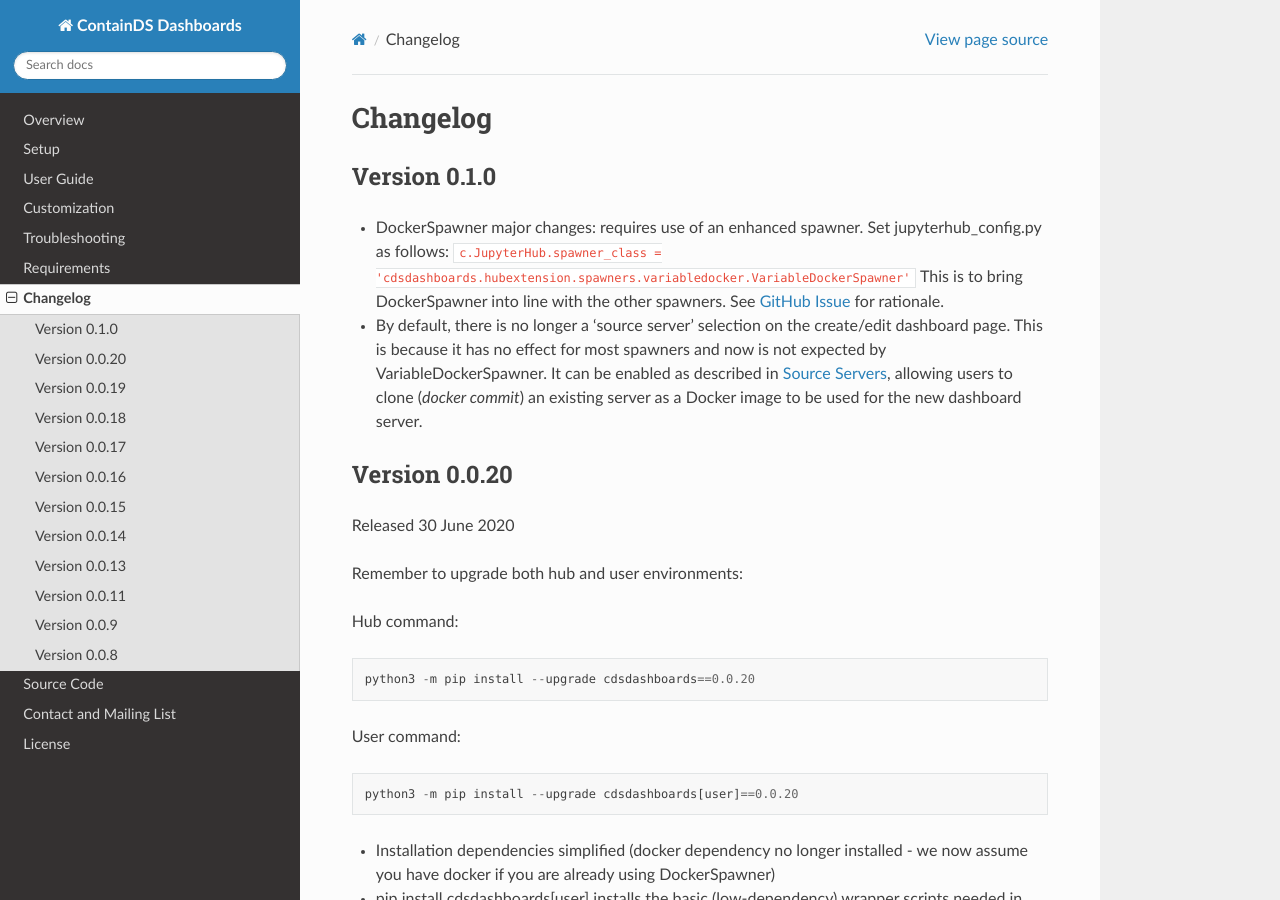
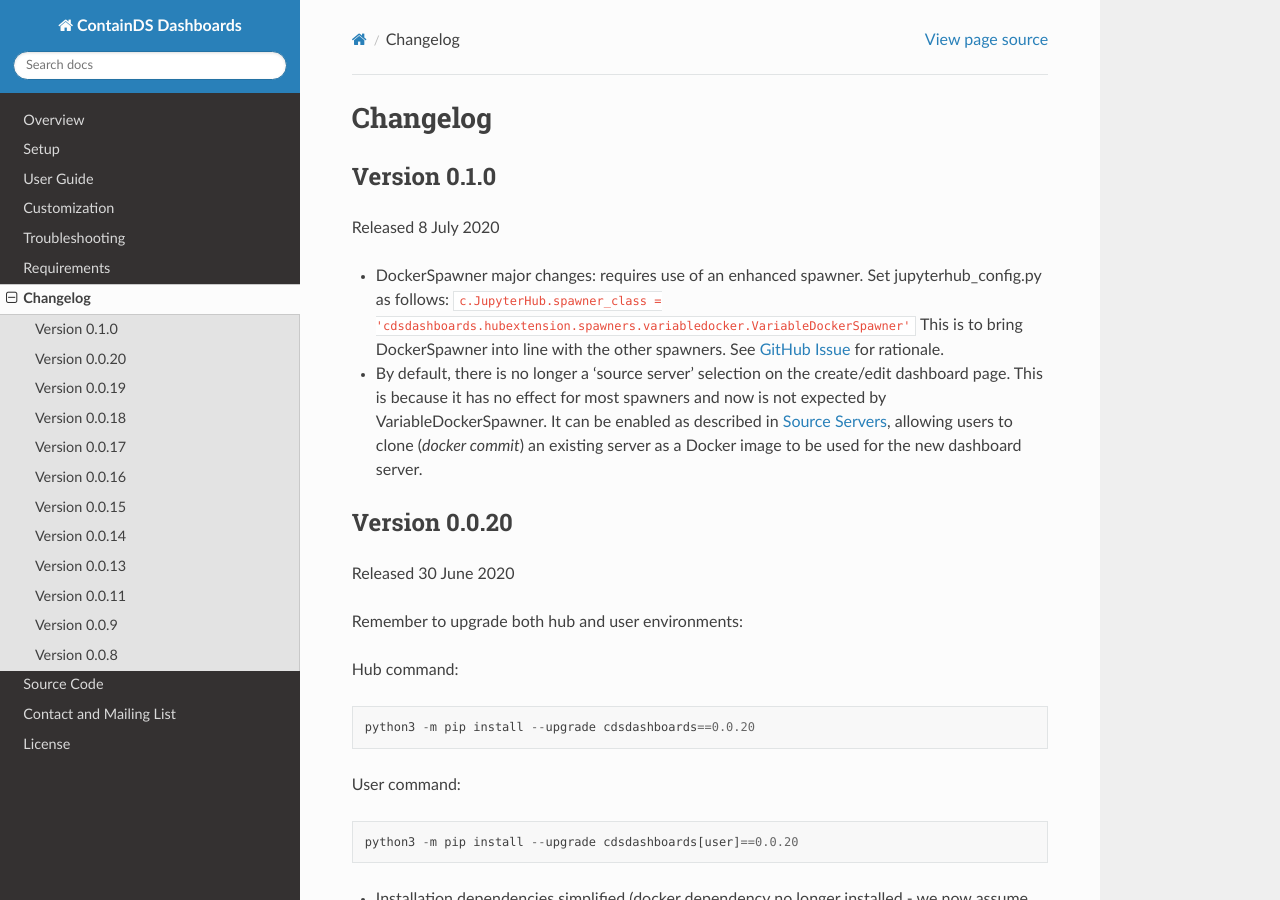
Before and after one commit to ideonate/cdsdashboards, a Sphinx documentation site: the page built from docs/chapters/changelog.rst, in a window 1280 px wide and 900 px high. Built offline with Sphinx 7.4.7 and the Read the Docs theme 2.0.0, drawn with Linux system fonts in a browser that asks for light colours.

Commit message:
Release date on changelog

```diff
--- a/docs/chapters/changelog.rst
+++ b/docs/chapters/changelog.rst
@@ -6,6 +6,8 @@
 
 Version 0.1.0
 ~~~~~~~~~~~~~
+
+Released 8 July 2020
 
 - DockerSpawner major changes: requires use of an enhanced spawner. Set jupyterhub_config.py as follows:
   :code:`c.JupyterHub.spawner_class = 'cdsdashboards.hubextension.spawners.variabledocker.VariableDockerSpawner'`
```
